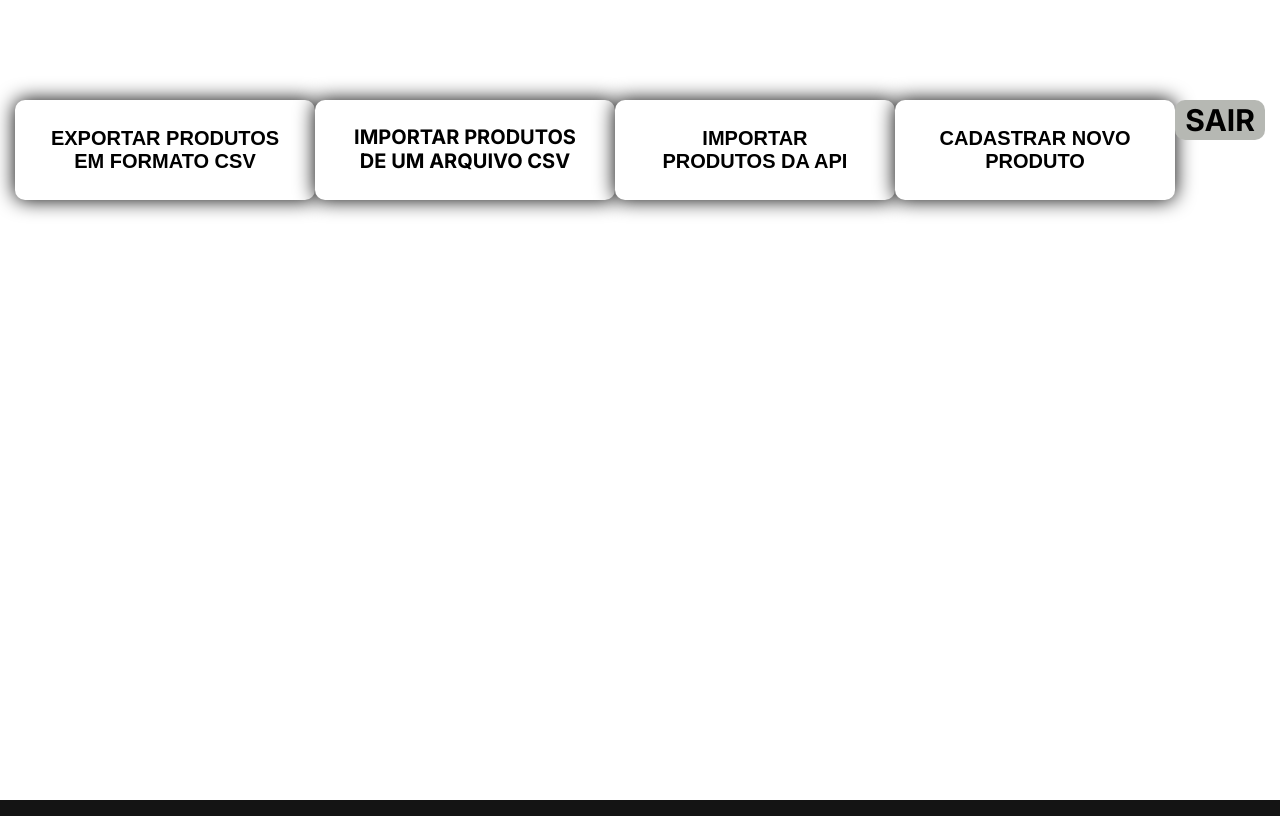
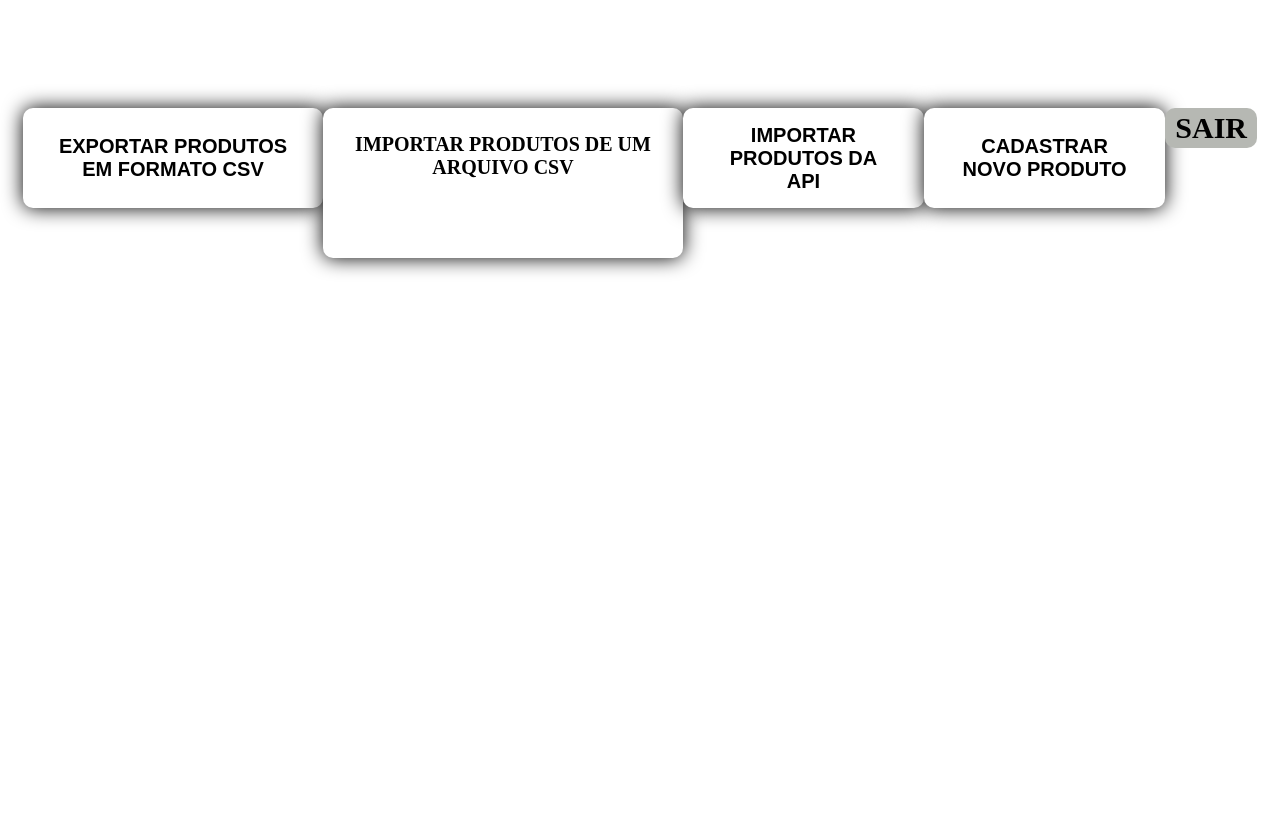
Before and after one commit to Guilherme-Lobato/Processo-Seletivo, a Next.js app: page /HomePage in a window 1280 px wide. Built offline with nearby package versions, Linux system fonts and the light colour scheme.

Commit message:
delete file

```diff
--- a/src/app/layout.tsx
+++ b/src/app/layout.tsx
@@ -1,22 +1,16 @@
-import type { Metadata } from "next";
-import { Inter } from "next/font/google";
-import "./globals.css";
-
-const inter = Inter({ subsets: ["latin"] });
-
-export const metadata: Metadata = {
-  title: "Venda de Produtos",
-  description: "Generated by create next app",
-};
+export const metadata = {
+  title: 'Next.js',
+  description: 'Generated by Next.js',
+}
 
 export default function RootLayout({
   children,
-}: Readonly<{
-  children: React.ReactNode;
-}>) {
+}: {
+  children: React.ReactNode
+}) {
   return (
     <html lang="en">
-      <body className={inter.className}>{children}</body>
+      <body>{children}</body>
     </html>
-  );
+  )
 }
```
